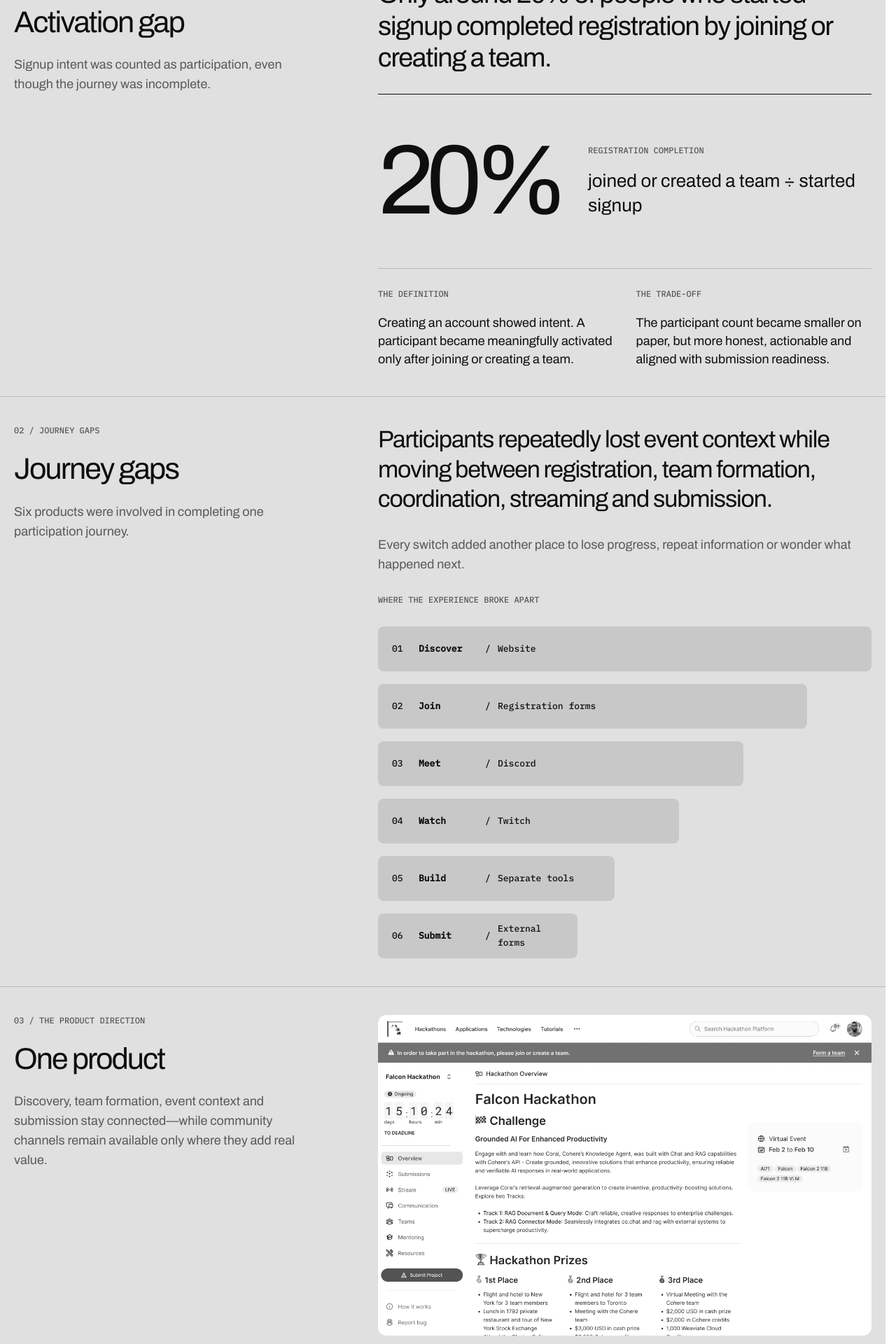
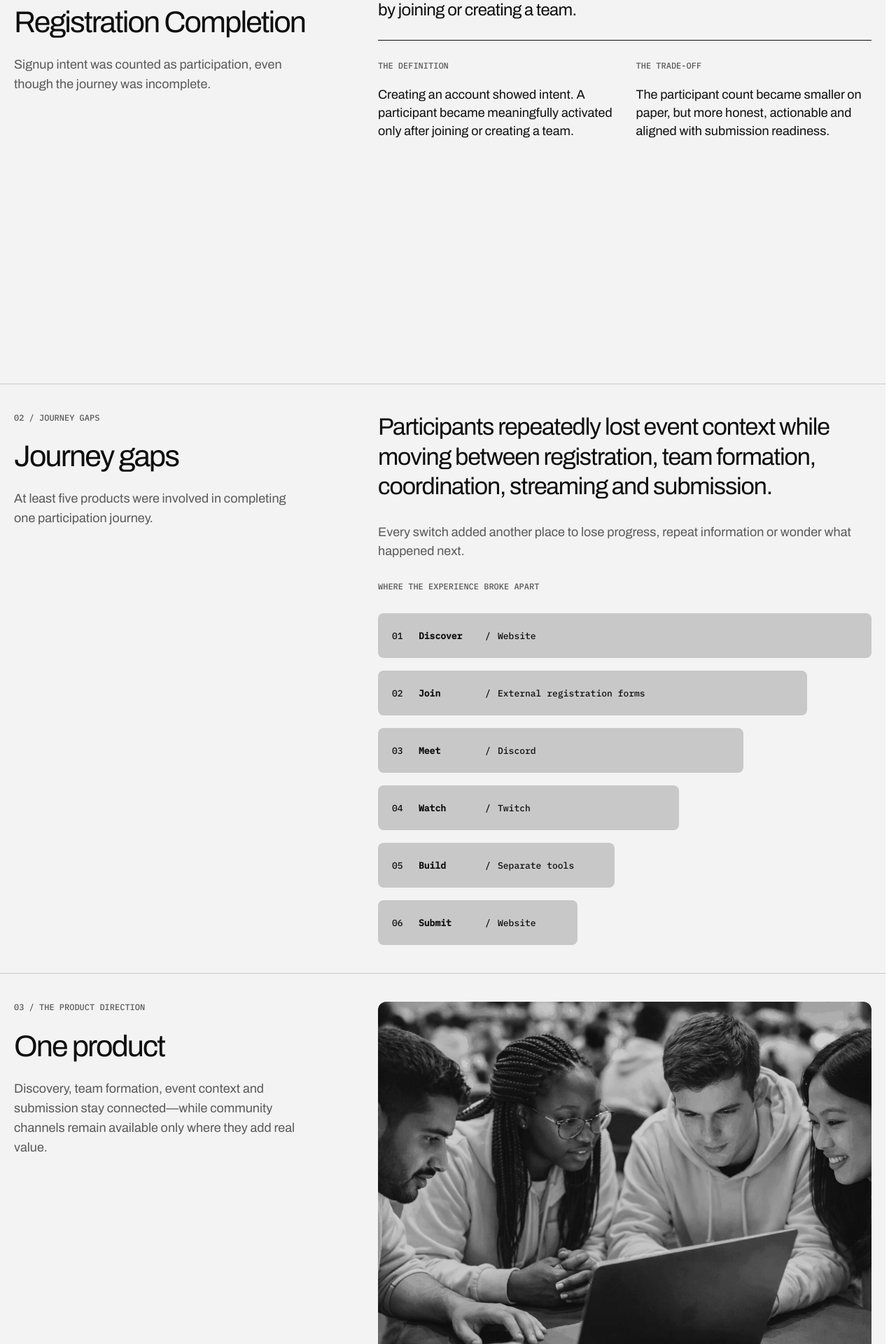
Before and after one commit to jzakrz/jakub-portfolio, a Next.js app: page /projects/hackathon in a window 1280 px wide. Shown: the part 1700-3620 px from the top of the page at 70% size. Built offline with nearby package versions, Linux system fonts and the light colour scheme.

Commit message:
feat: align hackathon case study with revised Figma narrative

```diff
--- a/app/globals.css
+++ b/app/globals.css
@@ -1913,7 +1913,7 @@ html {
 
 /* Hackathon Platform case study */
 .hackathon-case {
-  --case-paper: #e0e0e0;
+  --case-paper: #f3f3f3;
   --case-ink: #0e0e0e;
   --case-muted: #595959;
   --case-line: rgb(14 14 14 / 18%);
@@ -1954,7 +1954,7 @@ html {
   padding: 0 18px;
   border: 1px solid var(--case-ink);
   border-radius: 12px;
-  background: rgb(224 224 224 / 94%);
+  background: rgb(243 243 243 / 94%);
   font-family: var(--font-ibm-plex-mono), monospace;
   font-size: 11px;
   font-weight: 500;
@@ -2156,6 +2156,12 @@ html {
   line-height: 1.2;
 }
 
+.hackathon-case__lead--compact {
+  font-size: 24px;
+  line-height: 1.25;
+  letter-spacing: -0.025em;
+}
+
 .hackathon-summary__columns,
 .hackathon-measures,
 .hackathon-validation {
@@ -2217,6 +2223,11 @@ html {
   grid-template-columns: repeat(2, minmax(0, 1fr));
   gap: 32px;
   padding-top: 28px;
+}
+
+.hackathon-activation__details {
+  margin-top: 28px;
+  border-top: 1px solid var(--case-ink);
 }
 
 .hackathon-case__body-copy {
@@ -2258,10 +2269,11 @@ html {
 
 .hackathon-direction__image {
   height: auto;
-  aspect-ratio: 5120 / 3328;
+  aspect-ratio: 840 / 760;
 }
 
 .hackathon-direction__image img {
+  object-fit: cover;
   object-position: center;
 }
 
@@ -2329,6 +2341,71 @@ html {
   color: var(--case-muted);
   font-size: 17px;
   line-height: 1.55;
+}
+
+.hackathon-validation__rail {
+  min-height: 469px;
+  justify-content: space-between;
+}
+
+.hackathon-validation__intro {
+  display: flex;
+  flex-direction: column;
+  gap: 24px;
+}
+
+.hackathon-validation__note {
+  display: flex;
+  max-width: 404px;
+  flex-direction: column;
+  gap: 12px;
+  color: var(--case-muted);
+}
+
+.hackathon-validation__note > p:last-child {
+  font-size: 14px;
+  font-style: italic;
+  line-height: 1.7;
+}
+
+.hackathon-validation__content {
+  display: flex;
+  flex-direction: column;
+  gap: 28px;
+}
+
+.hackathon-validation__bridge {
+  max-width: 900px;
+  padding-top: 26px;
+  border-top: 1px solid var(--case-ink);
+  color: var(--case-muted);
+  font-size: 18px;
+  line-height: 1.45;
+}
+
+.hackathon-validation__iterations {
+  display: grid;
+  grid-template-columns: repeat(2, minmax(0, 1fr));
+  gap: 32px;
+  color: var(--case-muted);
+}
+
+.hackathon-validation__iterations article {
+  display: flex;
+  min-width: 0;
+  flex-direction: column;
+  gap: 20px;
+}
+
+.hackathon-validation__iterations article > p:not(.hackathon-case__eyebrow) {
+  max-width: 440px;
+  font-size: 18px;
+  line-height: 1.35;
+}
+
+.hackathon-validation__iterations strong {
+  color: var(--case-ink);
+  font-weight: 600;
 }
 
 .hackathon-measures h3 {
@@ -2803,6 +2880,14 @@ html {
     min-height: 0;
   }
 
+  .hackathon-validation__rail {
+    min-height: 0;
+  }
+
+  .hackathon-validation__note {
+    margin-top: 20px;
+  }
+
   .hackathon-case__caption > p:last-child {
     max-width: 700px;
   }
@@ -2859,7 +2944,8 @@ html {
   }
 
   .hackathon-three-columns,
-  .hackathon-two-columns {
+  .hackathon-two-columns,
+  .hackathon-validation__iterations {
     grid-template-columns: 1fr;
   }
 
--- a/app/projects/hackathon/page.tsx
+++ b/app/projects/hackathon/page.tsx
@@ -12,11 +12,11 @@ export const metadata: Metadata = {
 
 const journeySteps = [
   ["01", "Discover", "Website"],
-  ["02", "Join", "Registration forms"],
+  ["02", "Join", "External registration forms"],
   ["03", "Meet", "Discord"],
   ["04", "Watch", "Twitch"],
   ["05", "Build", "Separate tools"],
-  ["06", "Submit", "External forms"],
+  ["06", "Submit", "Website"],
 ];
 
 const decisions = [
@@ -36,20 +36,16 @@ const decisions = [
 
 const lessons = [
   {
-    title: "Define activation before optimizing it.",
-    body: "The 20% baseline showed that signup volume was not meaningful participation; the product needed a behavior-based definition.",
+    title: "Signup is not participation",
+    body: "Registration looked like the end of the funnel, but the project showed me that real activation happened when participants moved toward joining or creating a team.",
   },
   {
-    title: "Bring engineering into the model early.",
-    body: "Daily collaboration exposed constraints before they hardened into expensive interaction decisions.",
+    title: "Make the next step hard to miss",
+    body: "When team formation was separated from signup, it was easy to overlook. Bringing it into onboarding—and keeping it visible afterward—made the intended journey explicit.",
   },
   {
-    title: "Test uncertainty, not polish.",
-    body: "The most useful Maze rounds focused on where people hesitated and what they expected to happen next.",
-  },
-  {
-    title: "Pair behavioral data with moderated follow-up.",
-    body: "Instrument the journey, then use short interviews to understand the intent behind the numbers.",
+    title: "Unmoderated tests need more context",
+    body: "Maze testing taught me that when I wasn’t there to clarify the scenario, task wording became part of the experience being tested. Later rounds improved both the product flow and the way the task was communicated.",
   },
 ];
 
@@ -167,21 +163,14 @@ export default function HackathonPage() {
       <section className="hackathon-case__section">
         <SectionIntro
           label="01 / Activation gap"
-          title="Activation gap"
+          title="Registration Completion"
           note="Signup intent was counted as participation, even though the journey was incomplete."
         />
         <div className="hackathon-case__content">
-          <p className="hackathon-case__lead hackathon-case__lead--large">
+          <p className="hackathon-case__lead hackathon-case__lead--compact">
             Only around 20% of people who started signup completed registration by joining or creating a team.
           </p>
-          <div className="hackathon-activation__metric">
-            <strong>20%</strong>
-            <div>
-              <p className="hackathon-case__eyebrow">Registration completion</p>
-              <p>joined or created a team ÷ started signup</p>
-            </div>
-          </div>
-          <div className="hackathon-two-columns">
+          <div className="hackathon-two-columns hackathon-activation__details">
             <article>
               <p className="hackathon-case__eyebrow">The definition</p>
               <p>Creating an account showed intent. A participant became meaningfully activated only after joining or creating a team.</p>
@@ -198,7 +187,7 @@ export default function HackathonPage() {
         <SectionIntro
           label="02 / Journey gaps"
           title="Journey gaps"
-          note="Six products were involved in completing one participation journey."
+          note="At least five products were involved in completing one participation journey."
         />
         <div className="hackathon-case__content">
           <p className="hackathon-case__lead">
@@ -227,15 +216,13 @@ export default function HackathonPage() {
         <div className="hackathon-case__content hackathon-direction">
           <div className="hackathon-direction__image">
             <Image
-              src="/assets/images/event-page.webp.webp"
-              alt="Redesigned hackathon event overview keeping essential event actions in one interface"
+              src="/assets/images/hackathon-case-study-image.webp.webp"
+              alt="Hackathon participants collaborating around laptops"
               fill
               sizes="(max-width: 900px) 100vw, 58vw"
             />
           </div>
-          <p className="hackathon-direction__caption">New Native direction — connected actions, preserved community.</p>
         </div>
-        <p className="hackathon-direction__principle"><span>Design principle</span>Keep context close to the action.</p>
       </section>
 
       <section className="hackathon-case__section">
@@ -247,38 +234,38 @@ export default function HackathonPage() {
         <div className="hackathon-case__content"><EditorialRows items={decisions} /></div>
       </section>
 
-      <section className="hackathon-case__section">
-        <SectionIntro
-          label="05 / Success criteria"
-          title="Measure activation"
-          note="The redesign was not shipped, so 20% remains the baseline—not a claimed outcome."
-        />
-        <div className="hackathon-case__content">
-          <p className="hackathon-case__lead hackathon-case__lead--large">
-            Success meant increasing completed registration without hiding abandonment behind signup volume.
-          </p>
-          <div className="hackathon-three-columns hackathon-measures">
-            <article><p className="hackathon-case__eyebrow">Primary metric</p><h3>Registration completion</h3><p>Joined or created a team ÷ signup started</p></article>
-            <article><p className="hackathon-case__eyebrow">Supporting signal</p><h3>Time to team</h3><p>How long completion took after signup began</p></article>
-            <article><p className="hackathon-case__eyebrow">Guardrail</p><h3>Signup abandonment</h3><p>Whether the new definition increased early drop-off</p></article>
+      <section className="hackathon-case__section hackathon-validation-section">
+        <div className="hackathon-case__rail hackathon-validation__rail">
+          <div className="hackathon-validation__intro">
+            <p className="hackathon-case__eyebrow">05 / Validation</p>
+            <h2>Testing the path to a team</h2>
+            <p className="hackathon-case__rail-note">
+              The key question was whether participants understood team membership as the natural next step after signing up—and whether they knew how to get there.
+            </p>
+          </div>
+          <div className="hackathon-validation__note">
+            <p className="hackathon-case__eyebrow">About the testing</p>
+            <p>The study was run remotely in Maze. Some early rounds also helped refine the task wording so participants could understand the scenario without a moderator.</p>
           </div>
         </div>
-      </section>
-
-      <section className="hackathon-case__section">
-        <SectionIntro
-          label="06 / Validation"
-          title="Test completion"
-          note="Maze iterations focused on finding a team and understanding what participants expected after signup."
-        />
-        <div className="hackathon-case__content">
-          <p className="hackathon-case__lead hackathon-case__lead--large">
-            Testing examined whether team membership felt like the next meaningful outcome—not another external destination.
+        <div className="hackathon-case__content hackathon-validation__content">
+          <p className="hackathon-case__lead hackathon-case__lead--compact">
+            The first prototype included the planned MVP experience, from event discovery and signup to team participation and submission. Unmoderated Maze testing showed one important problem: signing up did not naturally lead participants to joining a team.
           </p>
-          <div className="hackathon-three-columns hackathon-validation">
-            <article><p className="hackathon-case__eyebrow">Trace the funnel</p><p>Follow signup starters through join or create team and identify where completion broke.</p></article>
-            <article><p className="hackathon-case__eyebrow">Test the team path</p><p>Run focused Maze rounds on finding a team, understanding the choice and knowing what happened next.</p></article>
-            <article><p className="hackathon-case__eyebrow">Design with the build</p><p>Resolve constraints with engineering while the registration model was still flexible.</p></article>
+          <p className="hackathon-validation__bridge">
+            That led to the second iteration. I introduced team formation directly into onboarding, giving participants a clear choice to join or create a team, and added a persistent prompt after signup so the action remained visible if they chose to continue without one.
+          </p>
+          <div className="hackathon-validation__iterations">
+            <article>
+              <p className="hackathon-case__eyebrow">01 / Initial MVP</p>
+              <p>Full redesigned platform tested as one end-to-end experience.</p>
+              <p><strong>Finding:</strong> participants could register, but team formation was easy to miss.</p>
+            </article>
+            <article>
+              <p className="hackathon-case__eyebrow">02 / Team-first onboarding</p>
+              <p>Added join/create-team choices during onboarding and a persistent team prompt afterward.</p>
+              <p><strong>Outcome:</strong> team formation became an explicit part of the event journey rather than a separate action users had to discover.</p>
+            </article>
           </div>
         </div>
       </section>
@@ -287,9 +274,9 @@ export default function HackathonPage() {
 
       <section className="hackathon-case__section">
         <SectionIntro
-          label="08 / Key takeaways"
+          label="07 / Key takeaways"
           title="What I learned"
-          note="The project changed how I define activation, connect journeys and use behavioral evidence."
+          note="Three lessons from designing the journey from event signup to active participation."
         />
         <div className="hackathon-case__content"><EditorialRows items={lessons} /></div>
       </section>
--- a/components/HackathonGallery.tsx
+++ b/components/HackathonGallery.tsx
@@ -43,7 +43,7 @@ export default function HackathonGallery() {
     <>
       <section className="hackathon-case__section hackathon-gallery">
         <div className="hackathon-case__rail">
-          <p className="hackathon-case__eyebrow">07 / Product walkthrough</p>
+          <p className="hackathon-case__eyebrow">06 / Product walkthrough</p>
           <h2>Explore the product</h2>
           <button className="hackathon-gallery__prototype" type="button" onClick={() => setIsPrototypeOpen(true)}>
             View prototype →
```
